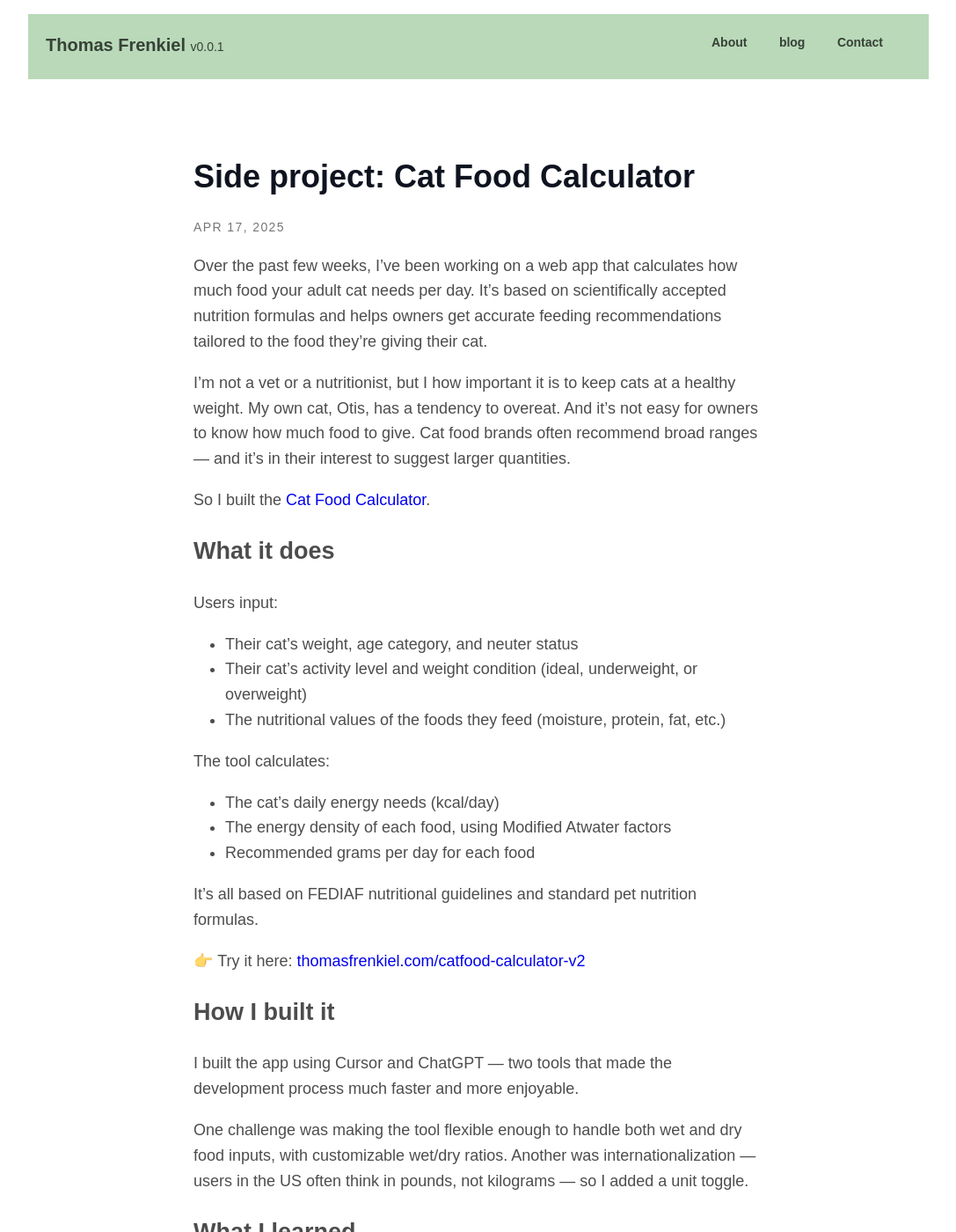
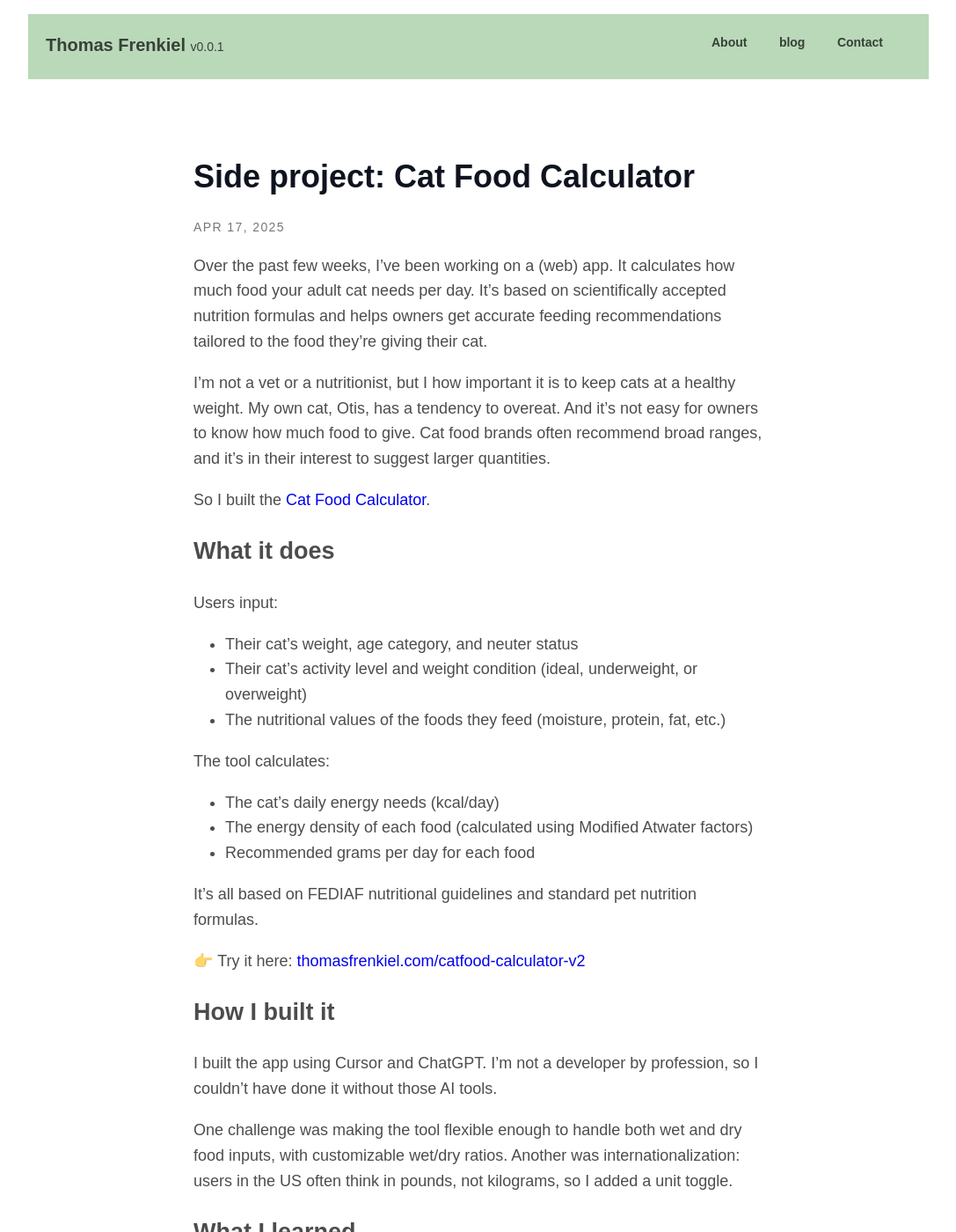
Before and after one commit to tfrenkiel040/website, a Jekyll site: the page built from _posts/2025-04-17-cat-food-calculator.md, in a window 1280 px wide and 1400 px high. Shown: the whole window at 88% size, without its empty margins (96-1183 px from the left). Built offline with Jekyll 4.4.1, drawn with Linux system fonts in a browser that asks for light colours; some of the changed text lies outside the part shown.

Commit message:
some updates to the 4 latest blog posts

```diff
--- a/_posts/2025-04-17-cat-food-calculator.md
+++ b/_posts/2025-04-17-cat-food-calculator.md
@@ -5,10 +5,10 @@ date: 2025-04-17
 categories: [Projects]
 ---
 
-Over the past few weeks, I’ve been working on a web app that calculates how much food your adult cat needs per day. It's based on scientifically accepted nutrition formulas and helps owners get accurate feeding recommendations tailored to the food they’re giving their cat.
+Over the past few weeks, I’ve been working on a (web) app. It calculates how much food your adult cat needs per day. It's based on scientifically accepted nutrition formulas and helps owners get accurate feeding recommendations tailored to the food they’re giving their cat.
 
 I'm not a vet or a nutritionist, but I how important it is to keep cats at a healthy weight. My own cat, Otis, has a tendency to overeat.
-And it's not easy for owners to know how much food to give. Cat food brands often recommend broad ranges — and it’s in their interest to suggest larger quantities.
+And it's not easy for owners to know how much food to give. Cat food brands often recommend broad ranges, and it's in their interest to suggest larger quantities.
 
 So I built the [Cat Food Calculator](/catfood-calculator-v2/).
 
@@ -24,7 +24,7 @@ Users input:
 The tool calculates:
 
 - The cat’s daily energy needs (kcal/day)
-- The energy density of each food, using Modified Atwater factors
+- The energy density of each food (calculated using Modified Atwater factors)
 - Recommended grams per day for each food
 
 It’s all based on FEDIAF nutritional guidelines and standard pet nutrition formulas.
@@ -34,28 +34,28 @@ It’s all based on FEDIAF nutritional guidelines and standard pet nutrition for
 
 ## How I built it
 
-I built the app using Cursor and ChatGPT — two tools that made the development process much faster and more enjoyable.
+I built the app using Cursor and ChatGPT. I'm not a developer by profession, so I couldn't have done it without those AI tools.
 
-One challenge was making the tool flexible enough to handle both wet and dry food inputs, with customizable wet/dry ratios. Another was internationalization — users in the US often think in pounds, not kilograms — so I added a unit toggle.
+One challenge was making the tool flexible enough to handle both wet and dry food inputs, with customizable wet/dry ratios. Another was internationalization: users in the US often think in pounds, not kilograms, so I added a unit toggle.
 
 
 ## What I learned
 
 - A lot more about feline nutrition than I expected (and it turns out I could feed Otis a bit more than I was doing).
-- How powerful it is to ship early and collect feedback — even just doing one user interview was incredibly valuable.
+- How powerful it is to ship early and collect feedback. Even just doing one user interview was incredibly valuable.
 - That integrating a custom-built tool into my personal website is easier than I thought.
 
 
 ## What's next
 
-Right now the tool is still in beta, but I’m actively improving it. I've posted it in a few Reddit communities, collected some early feedback, and cleaned up the mobile experience.
+Right now, the tool is still in beta, but I’m actively improving it. I've posted it in a few Reddit communities, collected some early feedback, and cleaned up the mobile experience.
 
-My main concern is that I haven't been able to get detailed feedback from a veterinarian yet — so that’s a priority for the next phase.
+My main concern is that I haven't been able to get detailed feedback from a veterinarian yet, so that's a priority for the next phase.
 
 Other things I'd like to add or improve:
 
 - A native **Android/iOS app version**
-- Make it easier for users to retrieve the **analytical details** of their cat food, maybe using AI or scraping food databases
+- Make it easier for users to retrieve the **analytical details** of their cat food, maybe using AI or scraping food databases.
 
 
 If you’re a cat owner (or just curious), I’d love for you to give the calculator a try and let me know what you think! 😺
```
Also changed, not shown: _posts/2025-06-14-ai-agents-accountability.md (+3 -3 lines), _posts/2025-06-14-future-of-search-ai-world.md (+4 -8 lines), _posts/2025-06-17-so-you-think-youre-a-marketer.md (+1 -1 lines).
